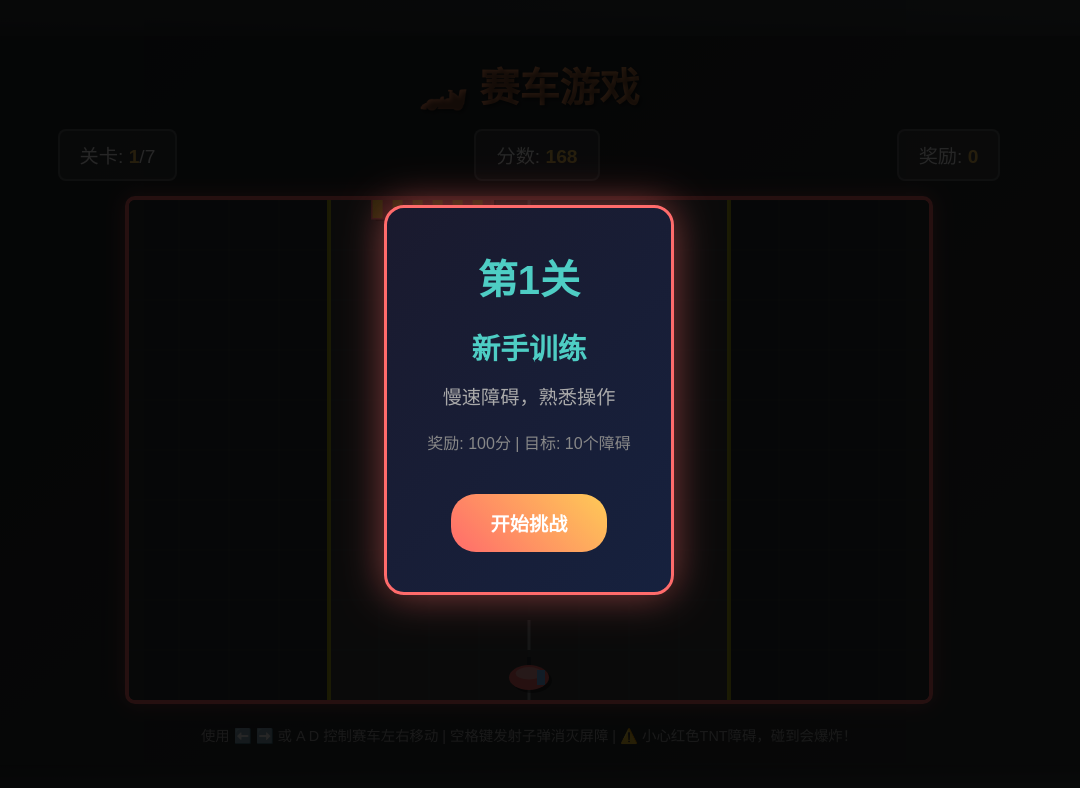
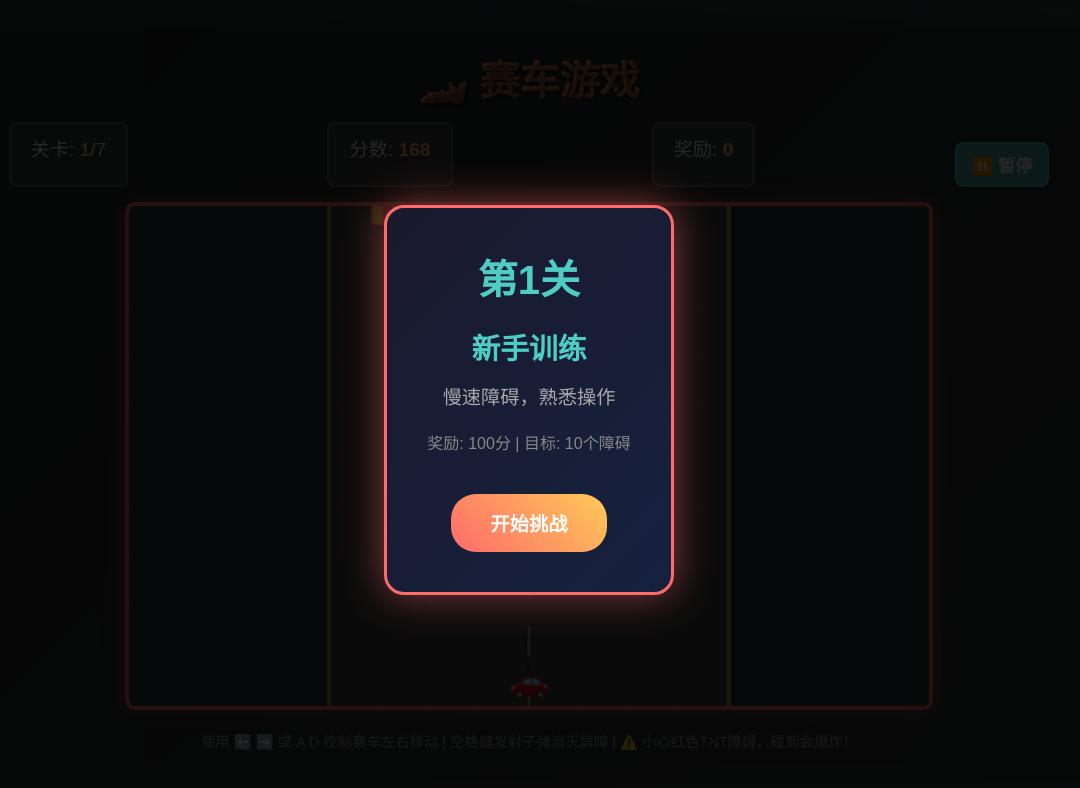
Before and after one commit to siko/yuyu, a plain HTML site: page index.html in a window 1280 px wide. Both pictures are taken after a click on the button "开始游戏". Shown: the whole page, without its empty margins (111-1191 px from the left). Drawn offline with Linux system fonts and the light colour scheme.

Commit message:
Add pause functionality and UI elements to the racing game

```diff
--- a/index.html
+++ b/index.html
@@ -75,6 +75,39 @@
         .info-item span {
             color: #feca57;
             font-weight: bold;
+        }
+
+        .pause-btn {
+            background: rgba(78, 205, 196, 0.8);
+            border: 2px solid #4ecdc4;
+            border-radius: 8px;
+            color: #fff;
+            padding: 8px 15px;
+            font-size: 0.9em;
+            cursor: pointer;
+            transition: all 0.2s;
+            font-weight: bold;
+            display: none;  /* 默认隐藏，游戏开始时显示 */
+        }
+
+        .pause-btn.visible {
+            display: block;
+        }
+
+        .pause-btn:hover {
+            background: rgba(78, 205, 196, 1);
+            transform: scale(1.05);
+        }
+
+        .pause-btn:active {
+            transform: scale(0.95);
+        }
+
+        @media (max-width: 768px) {
+            .pause-btn {
+                font-size: 0.8em;
+                padding: 6px 12px;
+            }
         }
 
         #gameCanvas {
@@ -344,6 +377,7 @@
             <div class="info-item">关卡: <span id="level">1</span>/7</div>
             <div class="info-item">分数: <span id="score">0</span></div>
             <div class="info-item">奖励: <span id="totalReward">0</span></div>
+            <button class="pause-btn" id="pauseBtn" onclick="togglePause()">⏸️ 暂停</button>
         </div>
 
         <canvas id="gameCanvas" width="800" height="500"></canvas>
@@ -427,6 +461,16 @@
         </div>
     </div>
 
+    <!-- 暂停界面 -->
+    <div id="pauseOverlay" class="overlay hidden">
+        <div class="overlay-content">
+            <h2 style="color: #4ecdc4; font-size: 2.5em;">⏸️ 游戏暂停</h2>
+            <p style="font-size: 1.2em; margin: 20px 0; color: #aaa;">游戏已暂停</p>
+            <button onclick="togglePause()">继续游戏</button>
+            <button onclick="restartGame()" style="margin-top: 10px; background: linear-gradient(45deg, #ff6b6b, #ee5a6f);">重新开始</button>
+        </div>
+    </div>
+
     <script>
         const canvas = document.getElementById('gameCanvas');
         const ctx = canvas.getContext('2d');
@@ -558,6 +602,7 @@
 
         // 游戏状态
         let gameRunning = false;
+        let gamePaused = false;
         let currentLevel = 1;
         let score = 0;
         let totalReward = 0;
@@ -794,6 +839,20 @@
                     option.classList.remove('selected');
                 }
             });
+
+            // 更新移动端按钮图标
+            updateMobileButtons();
+        }
+
+        // 更新移动端按钮图标（使用选中的汽车图标）
+        function updateMobileButtons() {
+            const carEmoji = carStyles[selectedCarIndex].emoji;
+            const btnLeft = document.getElementById('btnLeft');
+            const btnRight = document.getElementById('btnRight');
+
+            // 左右按钮显示选中的汽车图标
+            if (btnLeft) btnLeft.textContent = carEmoji;
+            if (btnRight) btnRight.textContent = carEmoji;
         }
 
         // 获取当前阶段
@@ -934,6 +993,9 @@
 
             // 应用选中的赛车样式
             car.color = carStyles[selectedCarIndex].color;
+
+            // 更新移动端按钮图标
+            updateMobileButtons();
 
             updateUI();
 
@@ -1072,33 +1134,25 @@
                 }
             });
 
-            // 绘制赛车
+            // 绘制赛车（使用选中的汽车emoji）
             ctx.save();
 
-            // 赛车阴影
-            ctx.fillStyle = 'rgba(0, 0, 0, 0.4)';
-            ctx.beginPath();
-            ctx.ellipse(car.x + car.width/2 + 3, car.y + car.height/2 + 3,
-                       car.width/2, car.height/2, 0, 0, Math.PI * 2);
-            ctx.fill();
-
-            // 赛车主体
-            ctx.fillStyle = car.color;
-            ctx.beginPath();
-            ctx.ellipse(car.x + car.width/2, car.y + car.height/2,
-                       car.width/2, car.height/2, 0, 0, Math.PI * 2);
-            ctx.fill();
-
-            // 赛车高光
-            ctx.fillStyle = 'rgba(255, 255, 255, 0.4)';
-            ctx.beginPath();
-            ctx.ellipse(car.x + car.width/2, car.y + car.height/3,
-                       car.width/3, car.height/4, 0, 0, Math.PI * 2);
-            ctx.fill();
-
-            // 赛车窗户
-            ctx.fillStyle = '#74b9ff';
-            ctx.fillRect(car.x + car.width - 12, car.y + 5, 8, 15);
+            // 获取选中的汽车emoji
+            const carEmoji = carStyles[selectedCarIndex].emoji;
+
+            // 设置字体大小，确保emoji能正确显示
+            const fontSize = Math.max(car.width, car.height) * 0.8;
+            ctx.font = `${fontSize}px Arial, sans-serif`;
+            ctx.textAlign = 'center';
+            ctx.textBaseline = 'middle';
+
+            // 绘制汽车阴影
+            ctx.fillStyle = 'rgba(0, 0, 0, 0.3)';
+            ctx.fillText(carEmoji, car.x + car.width/2 + 2, car.y + car.height/2 + 2);
+
+            // 绘制汽车主体（emoji）
+            ctx.fillStyle = '#000';  // emoji本身有颜色，这里只是确保显示
+            ctx.fillText(carEmoji, car.x + car.width/2, car.y + car.height/2);
 
             // 绘制炮管（表示可以发射）
             ctx.fillStyle = '#2d3436';
@@ -1197,9 +1251,28 @@
             });
         }
 
+        // 暂停/继续游戏
+        function togglePause() {
+            if (!gameRunning) return;  // 游戏未运行时不能暂停
+
+            gamePaused = !gamePaused;
+            const pauseOverlay = document.getElementById('pauseOverlay');
+            const pauseBtn = document.getElementById('pauseBtn');
+
+            if (gamePaused) {
+                pauseOverlay.classList.remove('hidden');
+                pauseBtn.textContent = '▶️ 继续';
+                sounds.button();
+            } else {
+                pauseOverlay.classList.add('hidden');
+                pauseBtn.textContent = '⏸️ 暂停';
+                sounds.button();
+            }
+        }
+
         // 更新游戏逻辑
         function update(currentTime) {
-            if (!gameRunning) return;
+            if (!gameRunning || gamePaused) return;
 
             // 计算帧时间差
             const deltaTime = lastFrameTime ? currentTime - lastFrameTime : 16;
@@ -1438,6 +1511,7 @@
         // 游戏结束
         function gameOver(reason) {
             gameRunning = false;
+            gamePaused = false;
             document.getElementById('finalScore').textContent = score;
             document.getElementById('finalReward').textContent = totalReward;
             const reasonText = document.getElementById('gameOverReason');
@@ -1447,12 +1521,15 @@
                 reasonText.textContent = '你撞到屏障了！';
             }
             document.getElementById('gameOverOverlay').classList.remove('hidden');
+            const pauseBtn = document.getElementById('pauseBtn');
+            if (pauseBtn) pauseBtn.classList.remove('visible');
             sounds.gameOver();  // 播放游戏结束音效
         }
 
         // 关卡完成
         function levelComplete() {
             gameRunning = false;
+            gamePaused = false;
             const reward = levels[currentLevel - 1].reward;
             totalReward += reward;
             score += reward;
@@ -1462,6 +1539,8 @@
                 document.getElementById('winReward').textContent = totalReward;
                 document.getElementById('winScore').textContent = score;
                 document.getElementById('winOverlay').classList.remove('hidden');
+                const pauseBtn = document.getElementById('pauseBtn');
+                if (pauseBtn) pauseBtn.classList.remove('visible');
                 sounds.victory();  // 播放胜利音效
             } else {
                 // 下一关
@@ -1477,8 +1556,11 @@
             sounds.button();  // 播放按钮音效
             currentLevel++;
             document.getElementById('levelCompleteOverlay').classList.add('hidden');
+            gamePaused = false;
             initLevel(currentLevel);
             gameRunning = true;
+            const pauseBtn = document.getElementById('pauseBtn');
+            if (pauseBtn) pauseBtn.textContent = '⏸️ 暂停';
         }
 
         // 开始游戏
@@ -1488,8 +1570,14 @@
             currentLevel = 1;
             score = 0;
             totalReward = 0;
+            gamePaused = false;
             initLevel(currentLevel);
             gameRunning = true;
+            const pauseBtn = document.getElementById('pauseBtn');
+            if (pauseBtn) {
+                pauseBtn.textContent = '⏸️ 暂停';
+                pauseBtn.classList.add('visible');
+            }
         }
 
         // 重新开始
@@ -1497,15 +1585,31 @@
             sounds.button();  // 播放按钮音效
             document.getElementById('gameOverOverlay').classList.add('hidden');
             document.getElementById('winOverlay').classList.add('hidden');
+            document.getElementById('pauseOverlay').classList.add('hidden');
             currentLevel = 1;
             score = 0;
             totalReward = 0;
+            gamePaused = false;
             initLevel(currentLevel);
             gameRunning = true;
+            const pauseBtn = document.getElementById('pauseBtn');
+            if (pauseBtn) pauseBtn.textContent = '⏸️ 暂停';
         }
 
         // 键盘事件
         document.addEventListener('keydown', (e) => {
+            // ESC键或P键暂停/继续
+            if (e.key === 'Escape' || e.key === 'p' || e.key === 'P') {
+                if (gameRunning) {
+                    togglePause();
+                }
+                e.preventDefault();
+                return;
+            }
+
+            // 暂停时不允许其他操作
+            if (gamePaused) return;
+
             switch(e.key) {
                 case 'ArrowLeft':
                 case 'a':
@@ -1705,6 +1809,9 @@
 
         // 启动游戏循环
         gameLoop();
+
+        // 初始化移动端按钮图标
+        updateMobileButtons();
     </script>
 </body>
 </html>
```
